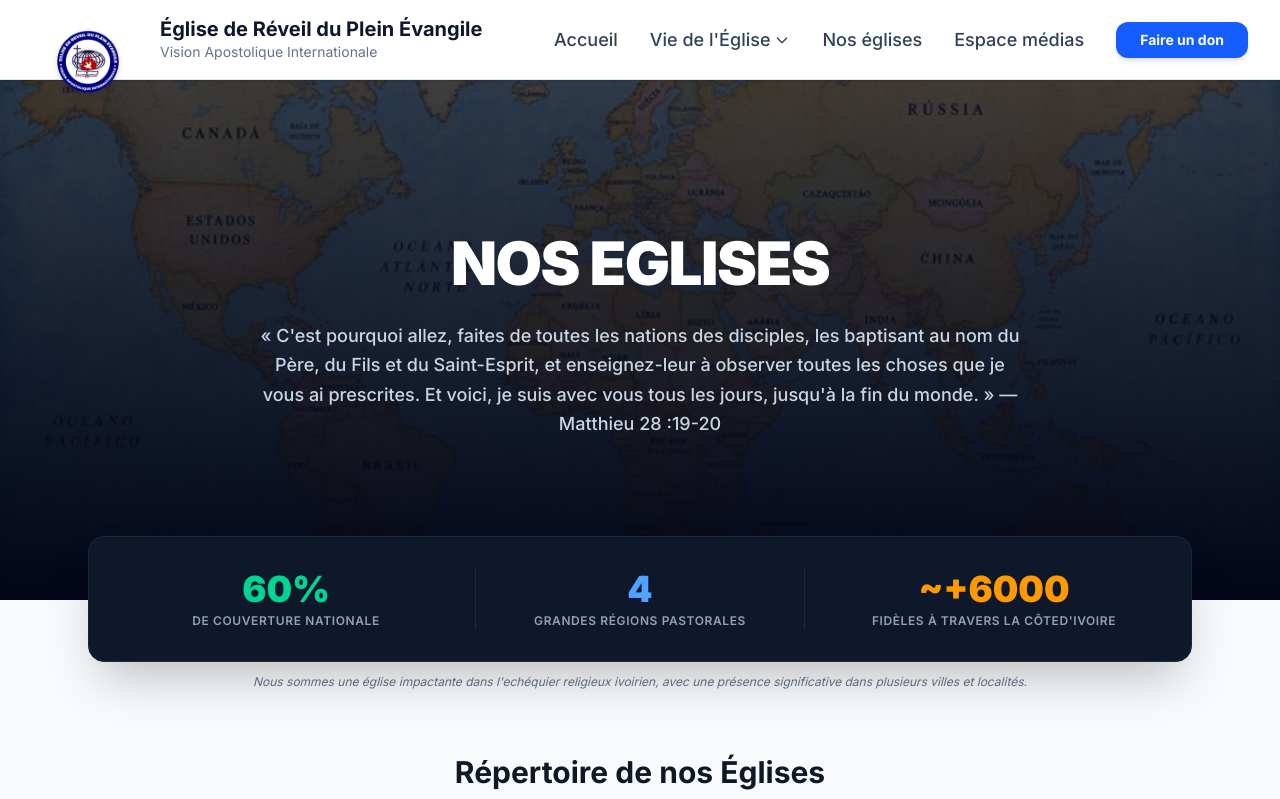
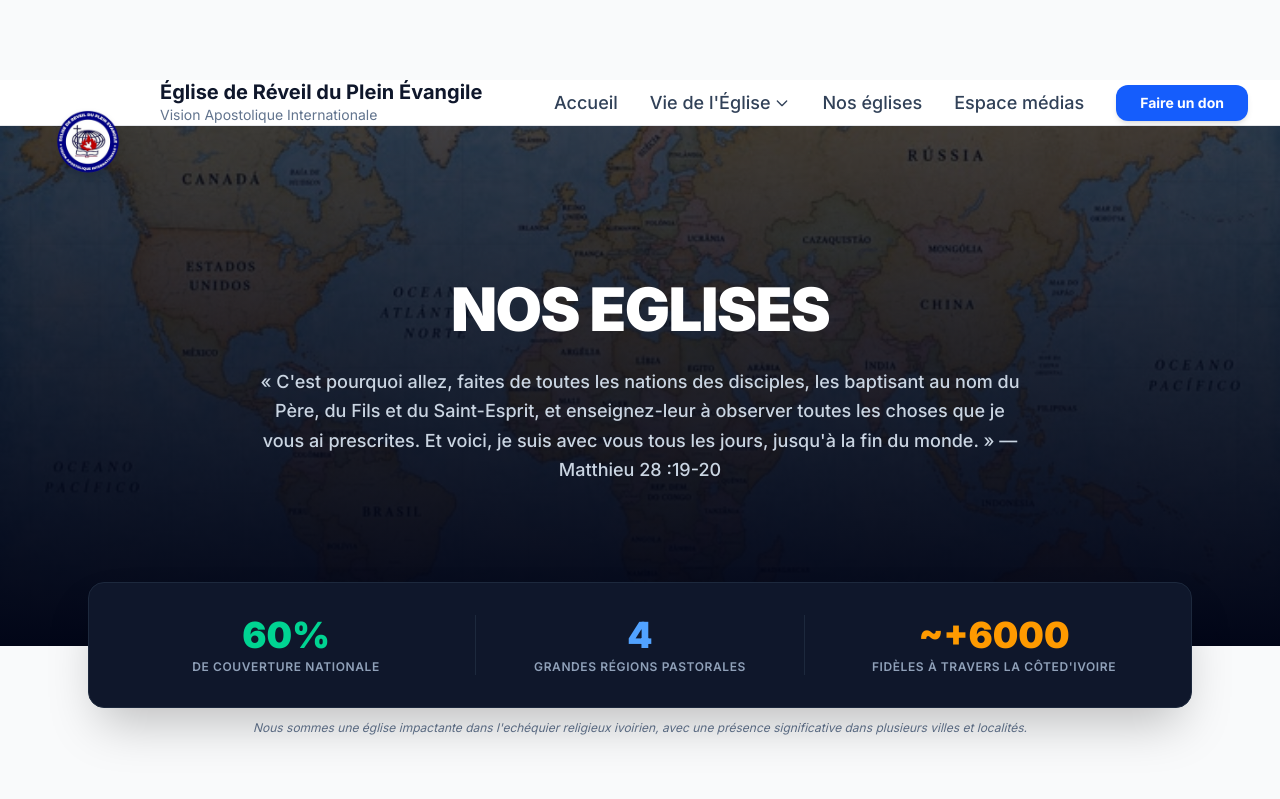
Before and after one commit to Serviteur-Archange/erpevai-site-v2, a Next.js app: page /Nos-eglises in a window 1280 px wide. Shown: the top 799 px of the page. Built offline with nearby package versions, Linux system fonts and the light colour scheme.

Commit message:
Fix DonationModal path for Nos-eglises page

```diff
--- a/app/Nos-eglises/page.tsx
+++ b/app/Nos-eglises/page.tsx
@@ -3,7 +3,7 @@
 import { useState, useEffect } from 'react';
 import Link from 'next/link';
 import Image from 'next/image';
-import DonationModal from '@/components/DonationModal';
+import DonationModal from '../DonationModal';
 export default function NosEglisesPage() {
   const [isDropdownOpen, setIsDropdownOpen] = useState(false);
   const [isDonationOpen, setIsDonationOpen] = useState(false);
@@ -18,7 +18,7 @@ export default function NosEglisesPage() {
   return (
     <main className="min-h-screen bg-gray-50 pt-20">
       {/* 1. HEADER GLOBAL */}
-      <header className="fixed top-0 left-0 z-40 w-full h-20 bg-white/95 backdrop-blur-md border-b border-slate-200 shadow-sm">
+      <header className="relative z-30 w-full bg-white/95 backdrop-blur-md border-b border-gray-200 text-gray-800">
         <div className="relative flex items-center h-full px-4 md:px-8 justify-between max-w-7xl mx-auto">
 
           {/* LOGO ET TITRE */}
--- a/app/page.tsx
+++ b/app/page.tsx
@@ -3,7 +3,7 @@ import { supabase } from '@/lib/supabase';
 import { useState, useEffect } from 'react';
 import Image from 'next/image';
 import Link from 'next/link';
-import DonationModal from './DonationModal';
+import DonationModal from './DonationModal'
 import MarqueeCommuniques from './components/MarqueeCommuniques';
 const GALERIES_DATA = {
   dedicace: {
```
